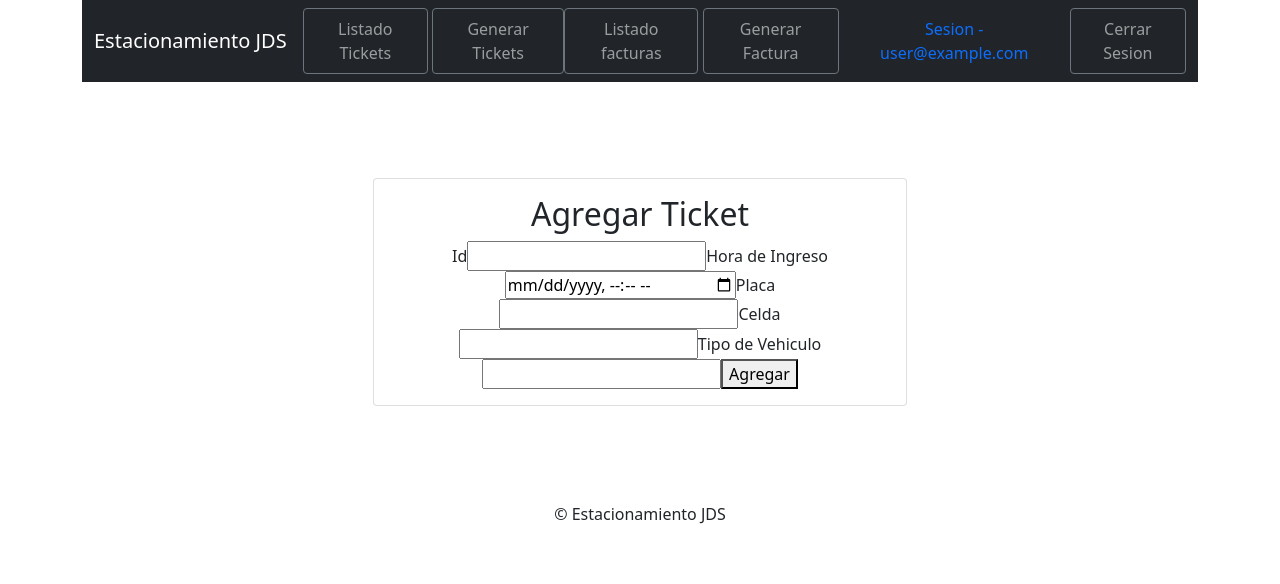
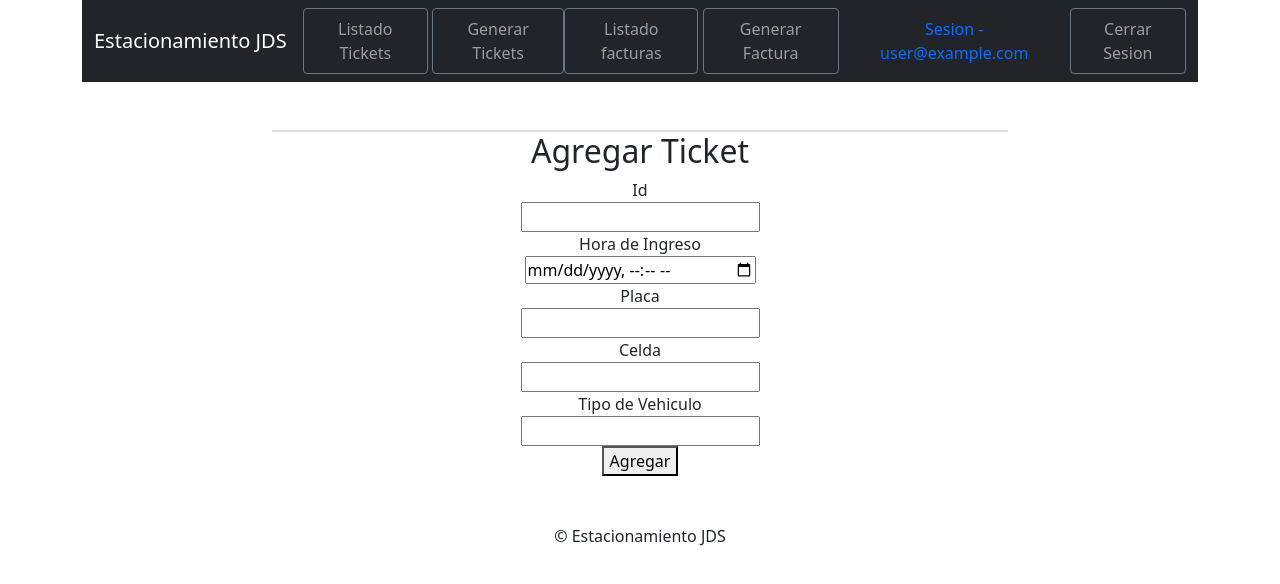
Before and after one commit to jdan2/RetoRepaso, a React (Create React App) app in the folder frontEnd/: page /newticket in a window 1280 px wide. Shown: the top 584 px of the page. Built offline with nearby package versions, Linux system fonts and the light colour scheme; no server answers; sample sign-in values are in the browser's storage.

Commit message:
Se modificarutas en los tickets para enlazar con factura

```diff
--- a/frontEnd/src/presentation/pages/NewTicket.js
+++ b/frontEnd/src/presentation/pages/NewTicket.js
@@ -40,59 +40,79 @@ const NewTicket = () =>{
 
     return(
 
-        <div className="container text-center">
-        <div className="row">
-            <div className="col-md-3"/>
-            <div className="col-md-6">
-                <div className="card my-5">
-                    <div className="card-body">
+        <div className="row justify-content-center text-center">
+      <div className="col-md-8">
+        <div className="card"></div>
+        <div className="submit-form"></div>
     <div>
         <h2>Agregar Ticket</h2>
         <form onSubmit={submitAddTicket}>
+        <div className="form-group">
             Id
+            <br />
             <input
                 type="text"
                 name="id"
+                required="required"
+                minLength="4"
+                maxLength="20"
                 value={id}
                 onChange={e => setId(e.target.value)}
             />
+            </div>
+            <div className="form-group">
             Hora de Ingreso
+            <br />
              <input
                 type="datetime-local"
                 name="horaIngreso"
                 value={horaIngreso}
                 onChange={e => setHoraIngreso(e.target.value)}
             />
+            </div>
+            <div className="form-group">
             Placa
+            <br />
              <input
                 type="text"
                 name="placa"
                 value={placa}
                 onChange={e => setPlaca(e.target.value)}
             />
+            </div>
+            <div className="form-group">
             Celda
+            <br />
              <input
                 type="text"
                 name="celdaId"
                 value={celdaId}
                 onChange={e => setCeldaId(e.target.value)}
             />
+            </div>
+            <div className="form-group">
             Tipo de Vehiculo
+            <br />
              <input
                 type="text"
                 name="tipoVehiculo"
                 value={tipoVehiculo}
                 onChange={e => setTipoVehiculo(e.target.value)}
             />
+
+            </div>
             <button type="submit"> Agregar</button>
+
         </form>
+
     </div>
+
 
     </div>
     </div>
-    </div>
-    </div>
-    </div>
+
+
+
     )
 }
 
--- a/frontEnd/src/presentation/pages/Ticket.js
+++ b/frontEnd/src/presentation/pages/Ticket.js
@@ -28,7 +28,7 @@ const Ticket = ({ ticket }) => {
 const redireccionarFactura = ticket =>{
   dispatch(onlyTicketAction(ticket))
 
-  history.push(`/newfactura/factura/${ticket.tiqueteId}`)
+  history.push(`/newfactura/`)
 }
 
   return (
--- a/frontEnd/src/presentation/pages/Tickets.js
+++ b/frontEnd/src/presentation/pages/Tickets.js
@@ -8,6 +8,7 @@ import {
   onlyTicketAction,
   ticketEditAction
 } from "../../domain/actions/ticketActions";
+import Factura from "./Factura";
 import Ticket from "./Ticket";
 
 
@@ -52,6 +53,7 @@ function Tickets() {
 
 
 
+
       <div className="row">
 
         <h2 className="text-center my-5"> Listado de Ticketes</h2>
@@ -68,6 +70,7 @@ function Tickets() {
                 : tickets.map((ticket) => (
 
                   <Ticket key={ticket.id} ticket={ticket}  />
+
 
 
 
```
